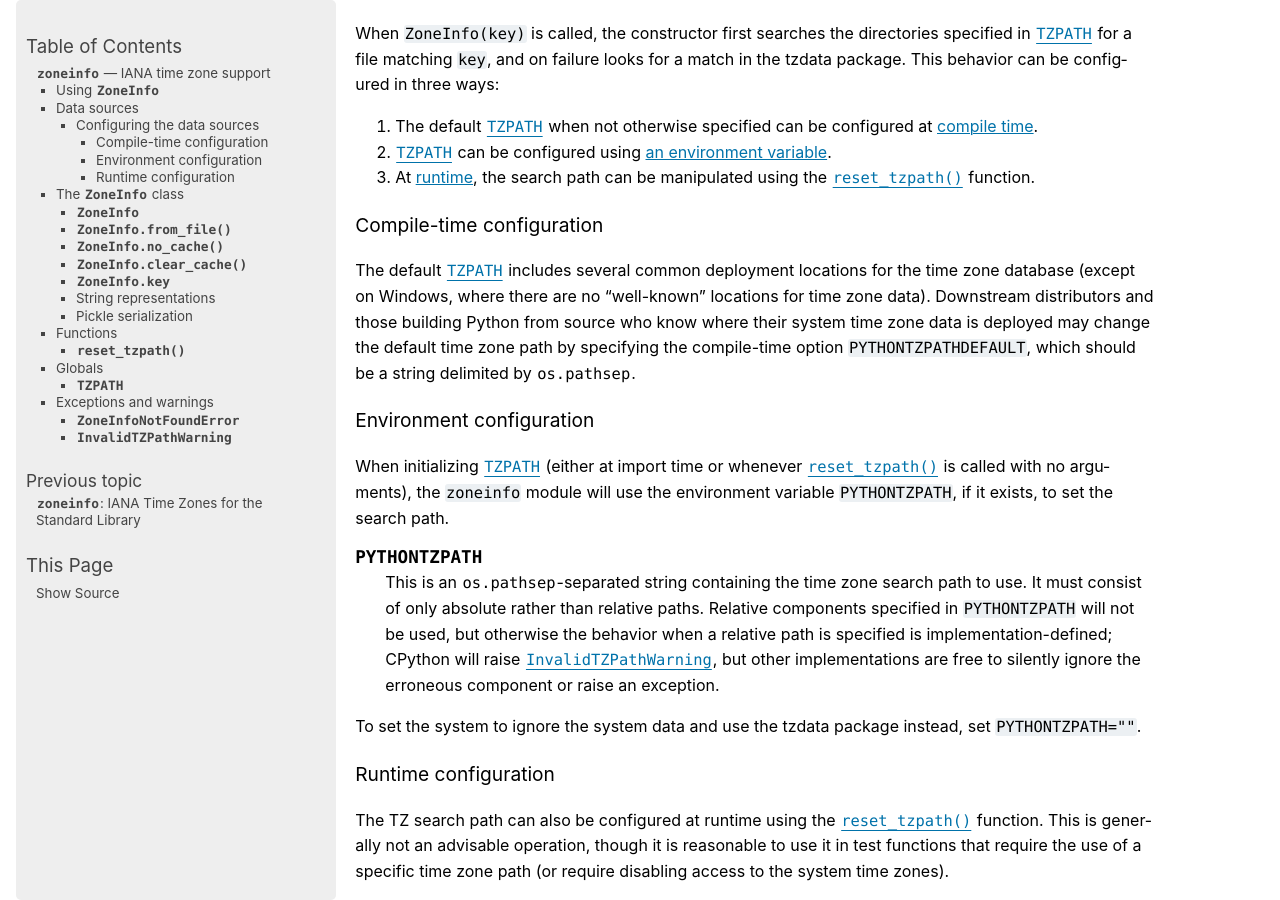
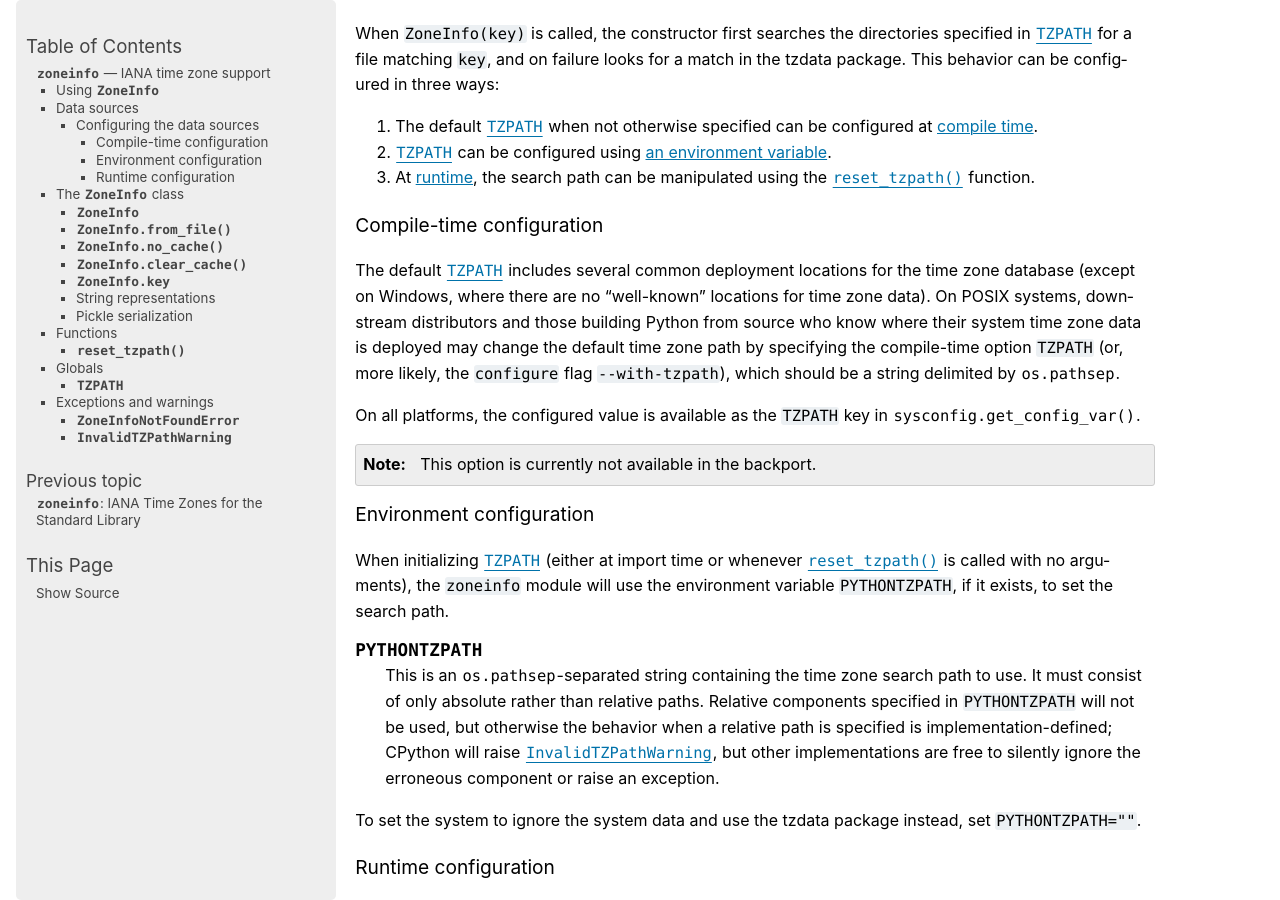
Before and after one commit to pganssle/zoneinfo, a Sphinx documentation site: the page built from docs/zoneinfo.rst, in a window 1280 px wide and 900 px high, scrolled down 1870 px. Built offline with Sphinx 7.4.7, drawn with Linux system fonts in a browser that asks for light colours.

Commit message:
Update compile-time configuration documentation

```diff
--- a/docs/zoneinfo.rst
+++ b/docs/zoneinfo.rst
@@ -121,11 +121,18 @@ Compile-time configuration
 
 The default :data:`TZPATH` includes several common deployment locations for the
 time zone database (except on Windows, where there are no "well-known"
-locations for time zone data). Downstream distributors and those building
-Python from source who know where their system time zone data is deployed may
-change the default time zone path by specifying the compile-time option
-``PYTHONTZPATHDEFAULT``, which should be a string delimited by
-:data:`os.pathsep`.
+locations for time zone data). On POSIX systems, downstream distributors and
+those building Python from source who know where their system
+time zone data is deployed may change the default time zone path by specifying
+the compile-time option ``TZPATH`` (or, more likely, the ``configure`` flag
+``--with-tzpath``), which should be a string delimited by :data:`os.pathsep`.
+
+On all platforms, the configured value is available as the ``TZPATH`` key in
+:func:`sysconfig.get_config_var`.
+
+.. note::
+
+    This option is currently not available in the backport.
 
 .. _zoneinfo_data_environment_var:
 
```
